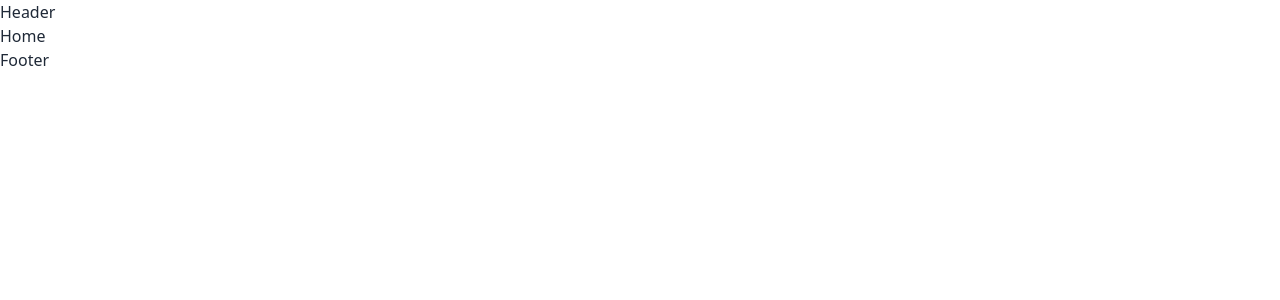
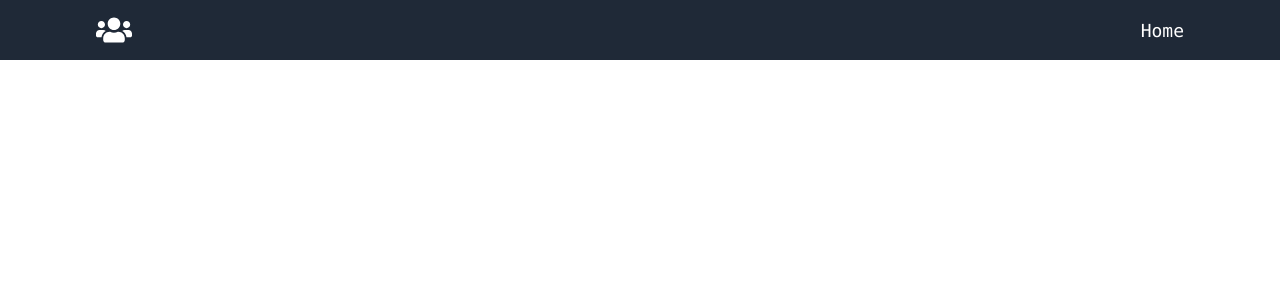
Before and after one commit to NieamulKabir/user-list, a React (Vite) app: page / in a window 1280 px wide. Shown: the top 300 px of the page. Built offline with nearby package versions, Linux system fonts and the light colour scheme.

Commit message:
header added

```diff
--- a/src/layout/Header.jsx
+++ b/src/layout/Header.jsx
@@ -1,11 +1,75 @@
-
+import { useState } from "react";
+import { Link, NavLink } from "react-router-dom";
+import menu from "../assets/menu.svg";
+import close from "../assets/close.svg";
+import { FaUsers } from "react-icons/fa";
 
 const Header = () => {
-    return (
-        <div>
-            Header
+  const [active, setActive] = useState("");
+  const [toggle, setToggle] = useState(false);
+
+  return (
+    <nav className="w-full flex items-center py-3 fixed top-0 z-20 bg-gray-800 px-6 md:px-16 lg:px-24 font-mono">
+      <div className="w-full flex justify-between items-center max-w-screen mx-auto">
+        <Link
+          to="/"
+          className="flex items-center gap-2"
+          onClick={() => {
+            setActive("");
+            window.scrollTo(0, 0);
+          }}
+        >
+          <p className="text-white font-mono font-extrabold flex justify-center text-4xl">
+            <FaUsers />
+          </p>
+        </Link>
+
+        <ul className="list-none hidden sm:flex flex-row gap-8 text-white">
+          <li
+            className={`${
+              active === "/home" ? "text-green-300" : "text-white"
+            } hover:text-white text-[18px] font-medium cursor-pointer`}
+            onClick={() => setActive("/home")}
+          >
+            <NavLink to="/home">
+              <button className="">Home</button>
+            </NavLink>
+          </li>
+
+          {/* login  */}
+        </ul>
+
+        <div className="sm:hidden flex flex-1 justify-end items-center">
+          <img
+            src={toggle ? close : menu}
+            alt="menu"
+            className="w-[28px] h-[28px] object-contain"
+            onClick={() => setToggle(!toggle)}
+          />
+          <div
+            className={`${
+              !toggle ? "hidden" : "flex"
+            } p-6 bg-gray-500 absolute top-20 right-0 mx-4 my-2 min-w-[140px] z-10 rounded-xl`}
+          >
+            <ul className="list-none flex justify-end items-start flex-col first-letter:gap-4">
+              <li
+                className={`${
+                  active === "/home" ? "text-green-300" : "text-white"
+                } hover:text-white text-[18px] font-medium cursor-pointer`}
+                onClick={() => setActive("/home")}
+              >
+                <NavLink to="/home">
+                  <button className="">Home</button>
+                </NavLink>
+              </li>
+
+              {/* login  */}
+            </ul>
+          </div>
         </div>
-    );
+      </div>
+    </nav>
+  );
 };
 
 export default Header;
```
Also changed, not shown: src/assets/close.svg (added), src/assets/menu.svg (added).
